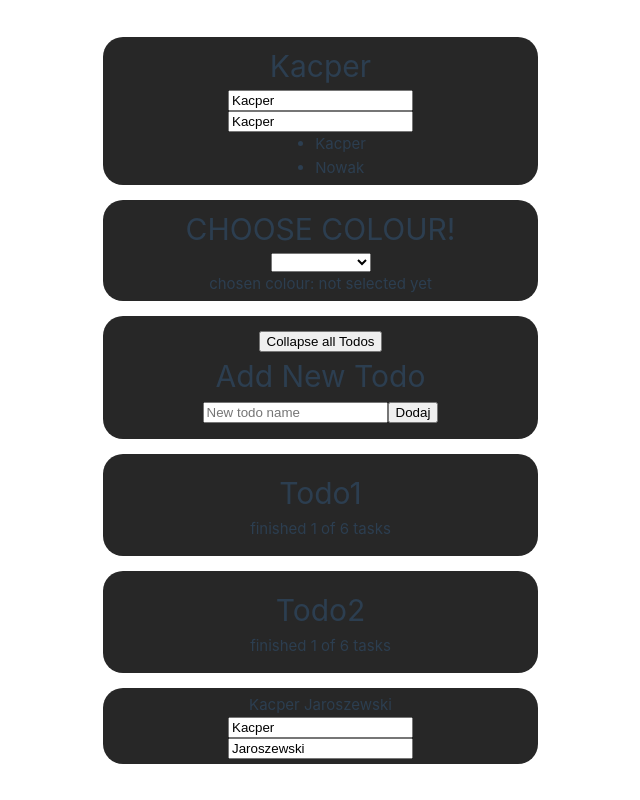
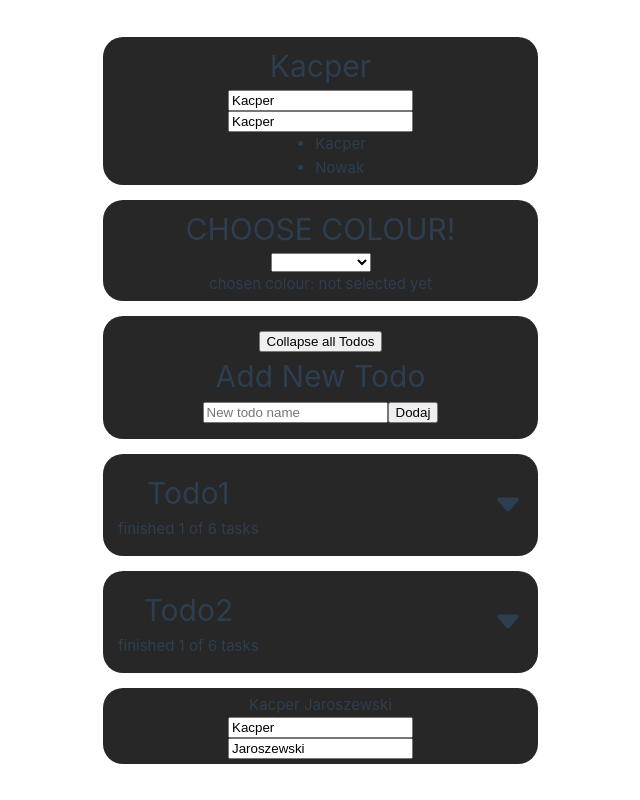
Before and after one commit to Dzarooo/vue_project, a Vue app: page / in a window 1280 px wide. Shown: the whole page, without its empty margins (102-742 px from the left). Built offline with nearby package versions, Linux system fonts and the light colour scheme.

Commit message:
added arrows to accordionComponent

```diff
--- a/index.html
+++ b/index.html
@@ -4,6 +4,7 @@
     <meta charset="UTF-8">
     <link rel="icon" href="/favicon.ico">
     <meta name="viewport" content="width=device-width, initial-scale=1.0">
+    <link rel="stylesheet" href="https://cdn.jsdelivr.net/npm/bootstrap-icons@1.11.3/font/bootstrap-icons.min.css">
     <title>Vite App</title>
   </head>
   <body>
--- a/src/components/Accordion.vue
+++ b/src/components/Accordion.vue
@@ -27,36 +27,27 @@
 
     function toggleWrapper() {
         let wrapper = document.getElementById("wrapper" + props.indexTodo);
-        //let arrow = document.getElementById("arrow" + wrapperId);
+        let arrow = document.getElementById("arrow" + props.indexTodo);
 
         if(wrapper.style.gridTemplateRows == "0fr") {
             wrapper.style.gridTemplateRows = "1fr";
+            arrow.style.transform = "";
         }
         else {
             wrapper.style.gridTemplateRows = "0fr";
+            arrow.style.transform = "rotate(180deg)";
         }
 
         //console.log(props.todo);
-
-        // if (wrapper.classList.contains("[grid-template-rows:1fr]")) {
-        //     arrow.style.transform = "";
-        // } else {
-        //     arrow.style.transform = "rotate(180deg)";
-        // }
     }
 
     function closeWrapper() {
         let wrapper = document.getElementById("wrapper" + props.indexTodo);
-        //let arrow = document.getElementById("arrow" + wrapperId);
+        let arrow = document.getElementById("arrow" + props.indexTodo);
         wrapper.style.gridTemplateRows = "0fr";
+        arrow.style.transform = "rotate(180deg)";
 
         //console.log(props.todo);
-
-        // if (wrapper.classList.contains("[grid-template-rows:1fr]")) {
-        //     arrow.style.transform = "";
-        // } else {
-        //     arrow.style.transform = "rotate(180deg)";
-        // }
     }
 
     function addNewTask(newTaskTextStatic, indexTodo) {
@@ -93,7 +84,10 @@
 <template>
     <div style="background-color:rgb(39, 39, 39); border-radius:20px; padding:15px; margin-bottom:15px">
 
-        <div v-on:click="toggleWrapper"><slot name="header"></slot></div>
+        <div v-on:click="toggleWrapper" style="display: flex; justify-content: space-between; align-items: center; cursor: pointer;">
+            <div><slot name="header"></slot></div>
+            <div :id="'arrow'+props.indexTodo" style="transform:rotate(180deg); transition-duration:300ms"><i class="bi bi-caret-up-fill" style="font-size:30px"></i></div>
+        </div>
 
 
         <div :id="'wrapper'+props.indexTodo"  style="display: grid; grid-template-rows: 0fr; overflow:hidden; transition-property:all; transition-duration:300ms;">
```
